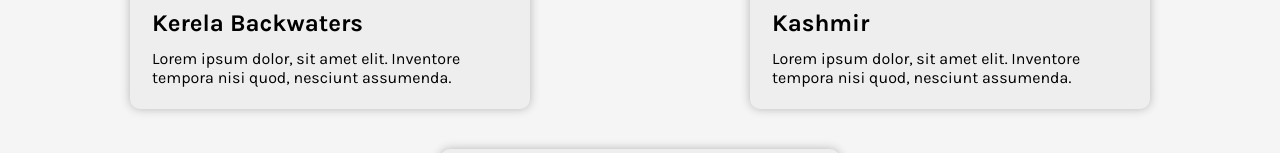
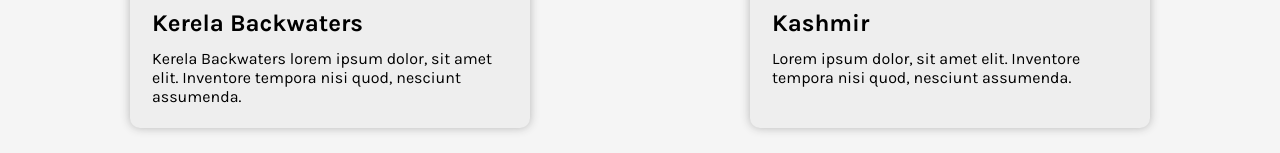
Before and after one commit to pramod726/Travel-guide, a plain HTML site: page index.html in a window 1280 px wide. Shown: the part 2215-2368 px from the top of the page. Drawn offline with Linux system fonts and the light colour scheme.

Commit message:
para created

```diff
--- a/index.html
+++ b/index.html
@@ -119,7 +119,7 @@
                         <img src="kerelabackwaters.jpg" alt="Img4" height="300px">
                     </div>
                     <h4>Kerela Backwaters</h4>
-                    <p>Lorem ipsum dolor, sit amet elit. Inventore  tempora nisi quod, nesciunt assumenda. </p>
+                    <p> Kerela Backwaters lorem ipsum dolor, sit amet elit. Inventore  tempora nisi quod, nesciunt assumenda. </p>
 
                 </div>
 
```
